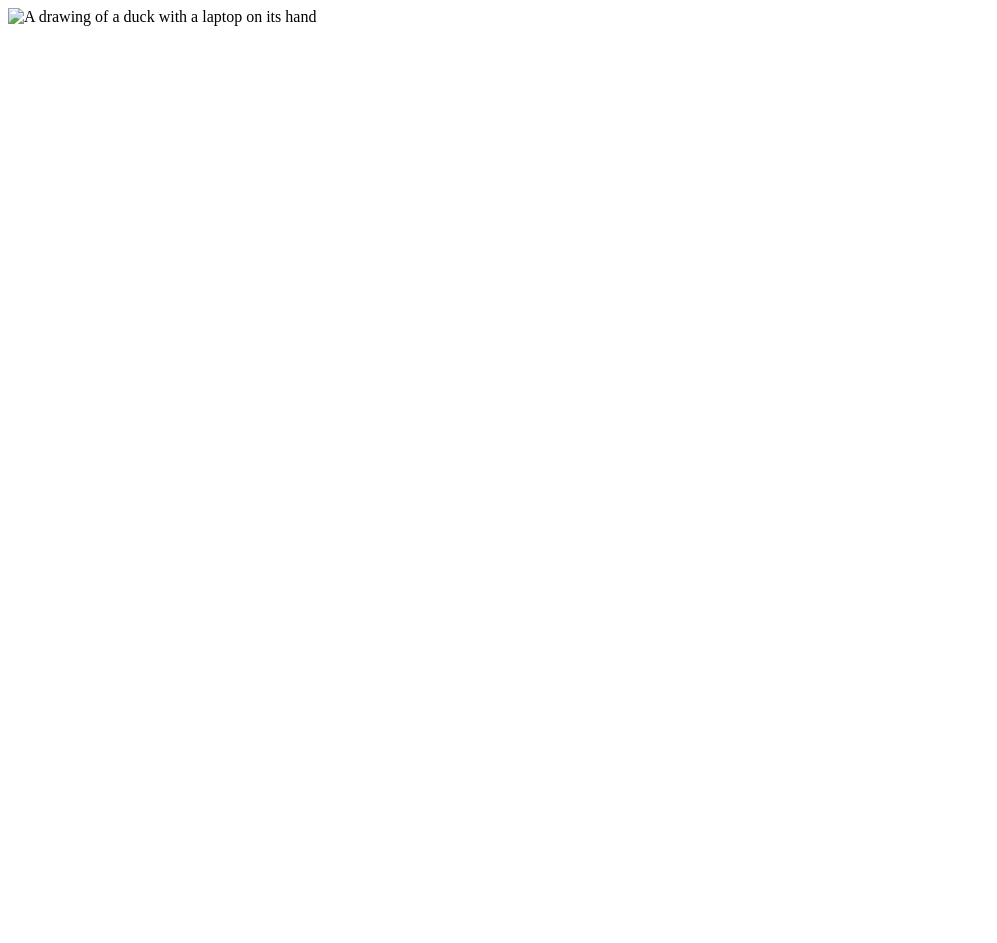
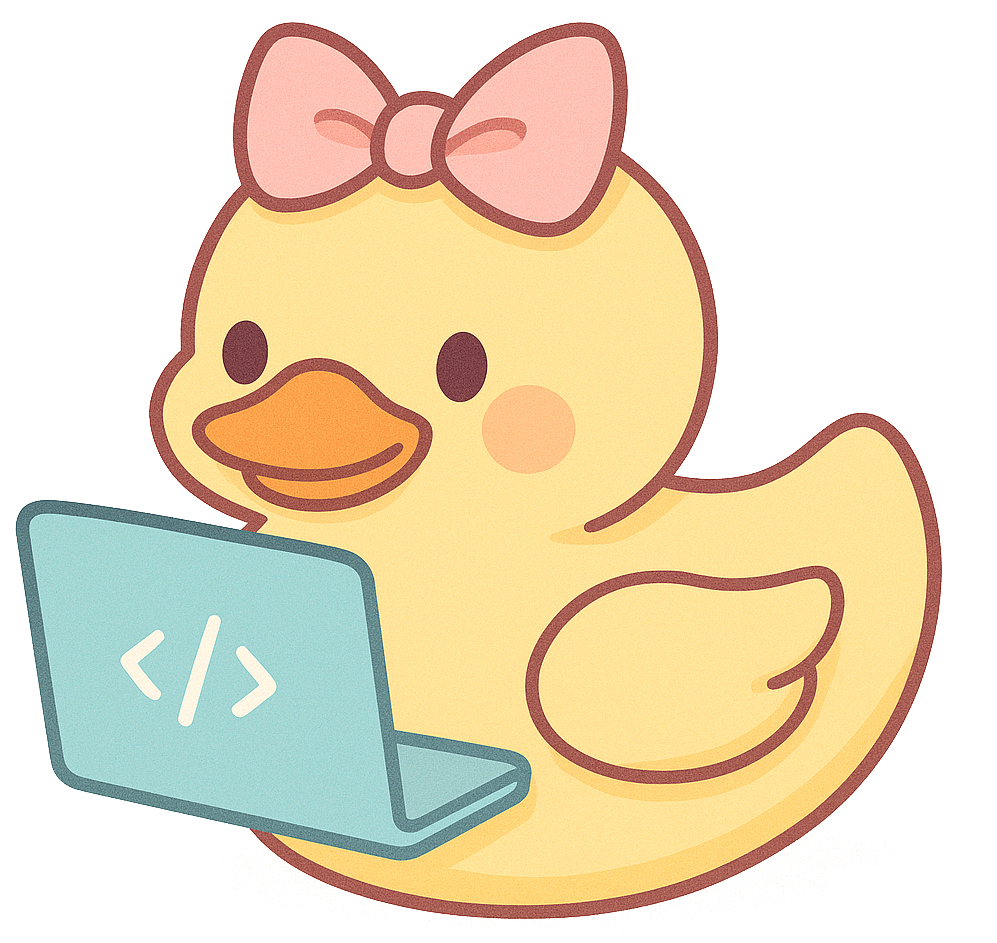
Before and after one commit to Margarida021/ducky-image, a plain HTML site: page index.html in a window 1280 px wide. Shown: the whole page, without its empty margins (0-997 px from the left). Before the commit the page ends 800 px from the top, so only its background shows below. Drawn offline with Linux system fonts and the light colour scheme.

Commit message:
Rename image file from ducky-repo.png to ducky_repo.png

```diff
--- a/index.html
+++ b/index.html
@@ -1,6 +1,6 @@
 <!DOCTYPE html>
 <html>
   <body>
-    <img src="ducky-repo.png" alt="A drawing of a duck with a laptop on its hand">
+    <img src="ducky_repo.png" alt="A drawing of a duck with a laptop on its hand">
   </body>
 </html>
```
